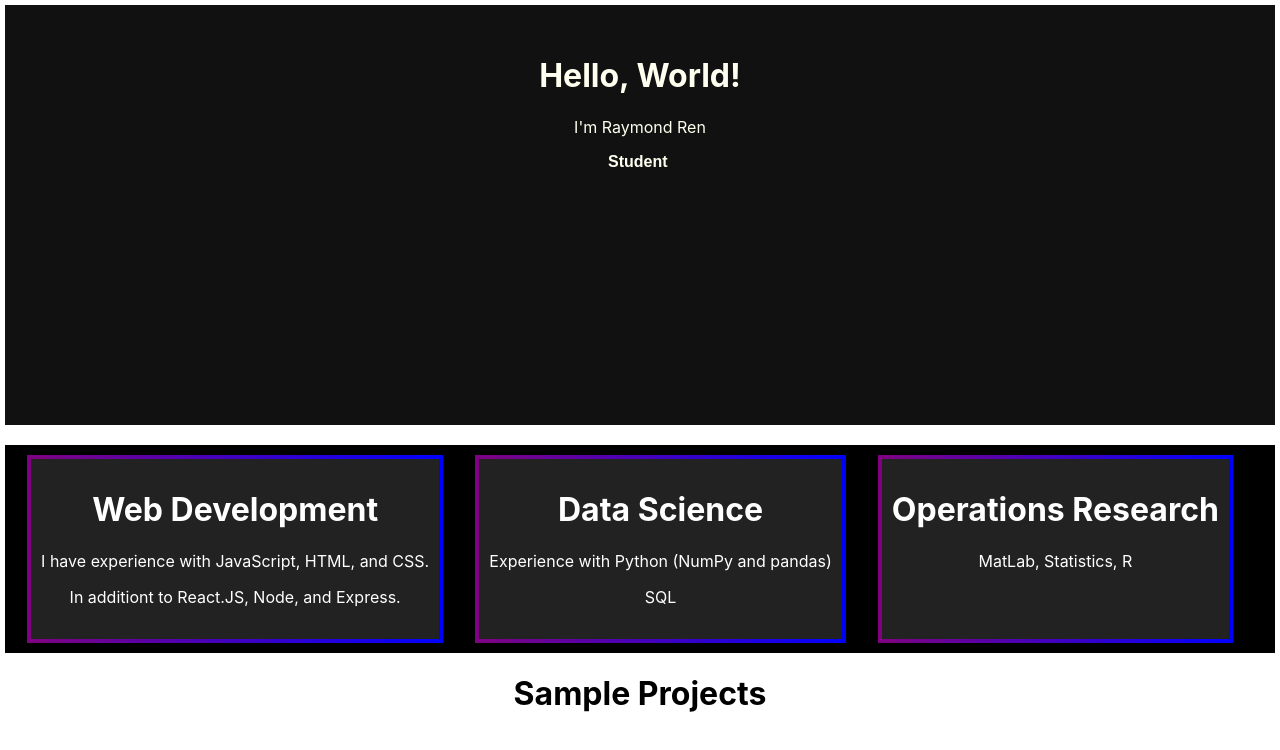
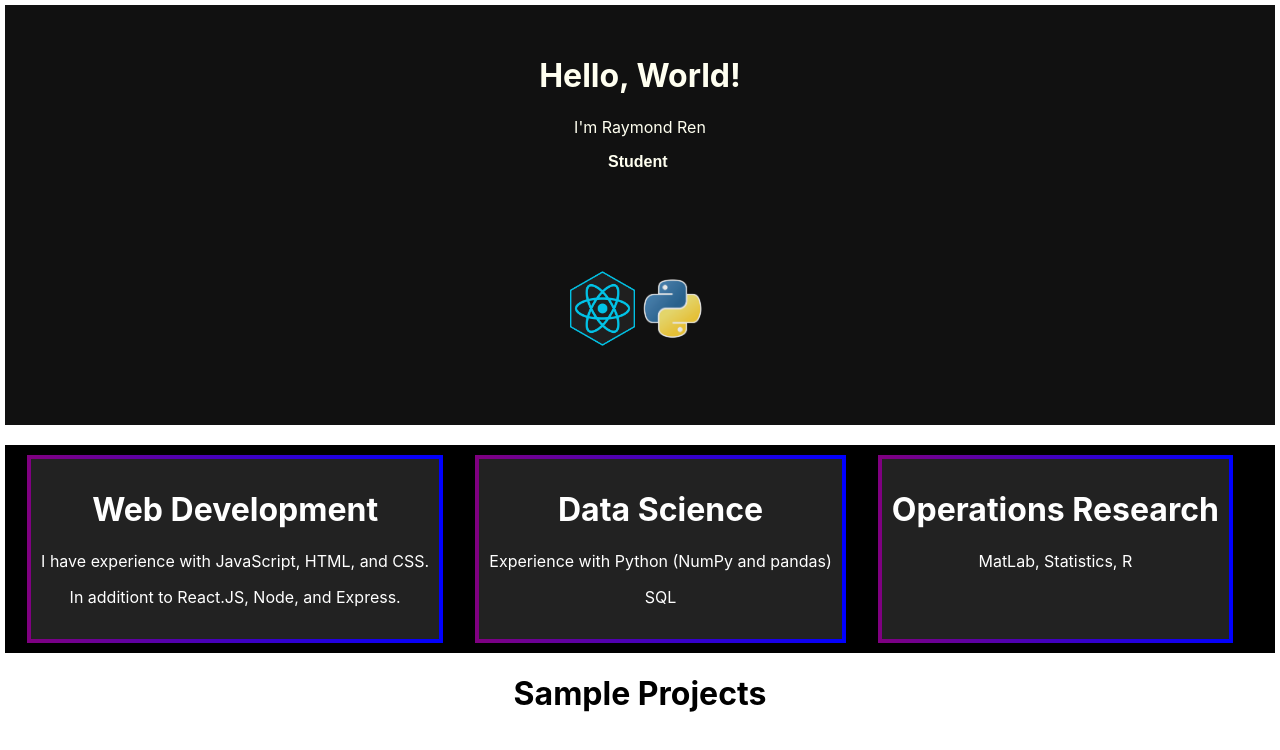
Before and after one commit to renratwit/react-portfolio, a React (Create React App) app: page / in a window 1280 px wide. Shown: the top 750 px of the page. Built offline with nearby package versions, Linux system fonts and the light colour scheme.

Commit message:
retry build

```diff
--- a/src/components/About.js
+++ b/src/components/About.js
@@ -17,10 +17,10 @@ function About() {
             />
         </div>
 
-        {/* <div className='icons'>
+        <div className='icons'>
             <img className='react_icon icon' src={react_icon} alt='React Icon'></img>
             <img className='python_icon icon' src={python_logo} alt='Python Icon'></img>
-        </div> */}
+        </div>
 
 
 
```
